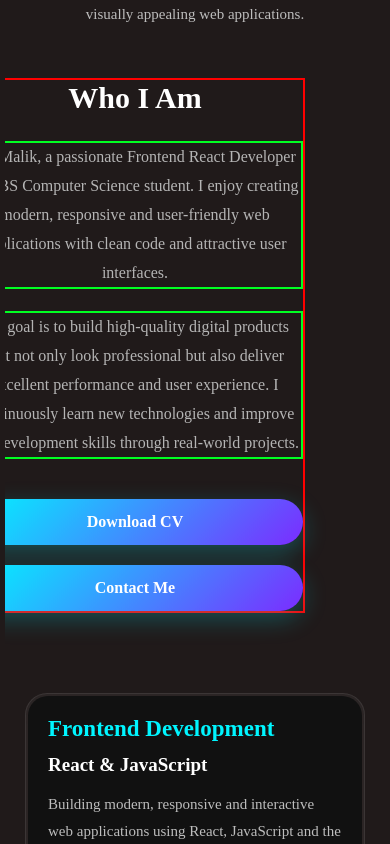
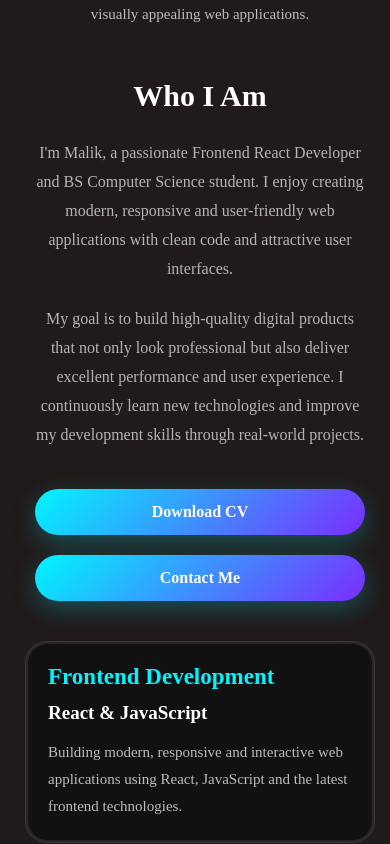
Before and after one commit to malikha1der/react-portfolio, a React (Vite) app: page / in a window 390 px wide. Shown: the part 1700-2544 px from the top of the page. Built offline with nearby package versions, Linux system fonts and the light colour scheme.

Commit message:
center about

```diff
--- a/src/pages/About.jsx
+++ b/src/pages/About.jsx
@@ -8,7 +8,9 @@ import heroData from "../data/heroData";
 
 function About() {
 
-    const [isMobile, setIsMobile] = useState(false);
+    const [isMobile, setIsMobile] = useState(
+        () => typeof window !== "undefined" && window.innerWidth <= 768
+    );
 
     useEffect(() => {
 
@@ -87,7 +89,7 @@ function About() {
 
                         isMobile
 
-                            ? { opacity: 1 }
+                            ? { opacity: 1, x: 0 }
 
                             : {
 
@@ -103,7 +105,7 @@ function About() {
 
                         isMobile
 
-                            ? { opacity: 1 }
+                            ? { opacity: 1, x: 0 }
 
                             : {
 
--- a/src/styles/about.css
+++ b/src/styles/about.css
@@ -1,6 +1,13 @@
 /* =========================
    About Section
 ========================= */
+
+.about,
+.about *,
+.about *::before,
+.about *::after {
+    box-sizing: border-box;
+}
 
 .about {
     margin: 5px 5px;
@@ -255,22 +262,7 @@
 
 }
 
-/*removel of border light*/
-
-/* @media (max-width:768px){
-
-    .about-card::before{
-
-        animation: none;
-
-        background: none;
-
-    }
-
-} */
 @media (max-width:768px) {
-
-
 
     .about-card::before {
 
@@ -293,6 +285,8 @@
     .about {
         padding: 90px 20px;
         overflow-x: hidden;
+        width: 100%;
+        max-width: 100%;
     }
 
     .about-container {
@@ -305,13 +299,11 @@
     }
 
     .about-text {
-
-
-
-        padding: 0;
+        width: 100%;
+        max-width: 100%;
+        margin: 0 auto;
+        padding: 0 10px;
         text-align: center;
-        border: 2px solid red;
-
     }
 
     .about-text h3 {
@@ -319,12 +311,12 @@
     }
 
     .about-text p {
-        border: 2px solid rgb(0, 255, 34);
-
-
+        width: 100%;
+        max-width: 100%;
         font-size: 16px;
         line-height: 1.8;
         word-break: break-word;
+        overflow-wrap: break-word;
     }
 
     .about-buttons {
@@ -341,7 +333,6 @@
     .about-card {
         width: 100%;
         padding: 22px;
-        box-sizing: border-box;
     }
 
     /* Mobile me animated border aur hover remove */
```
